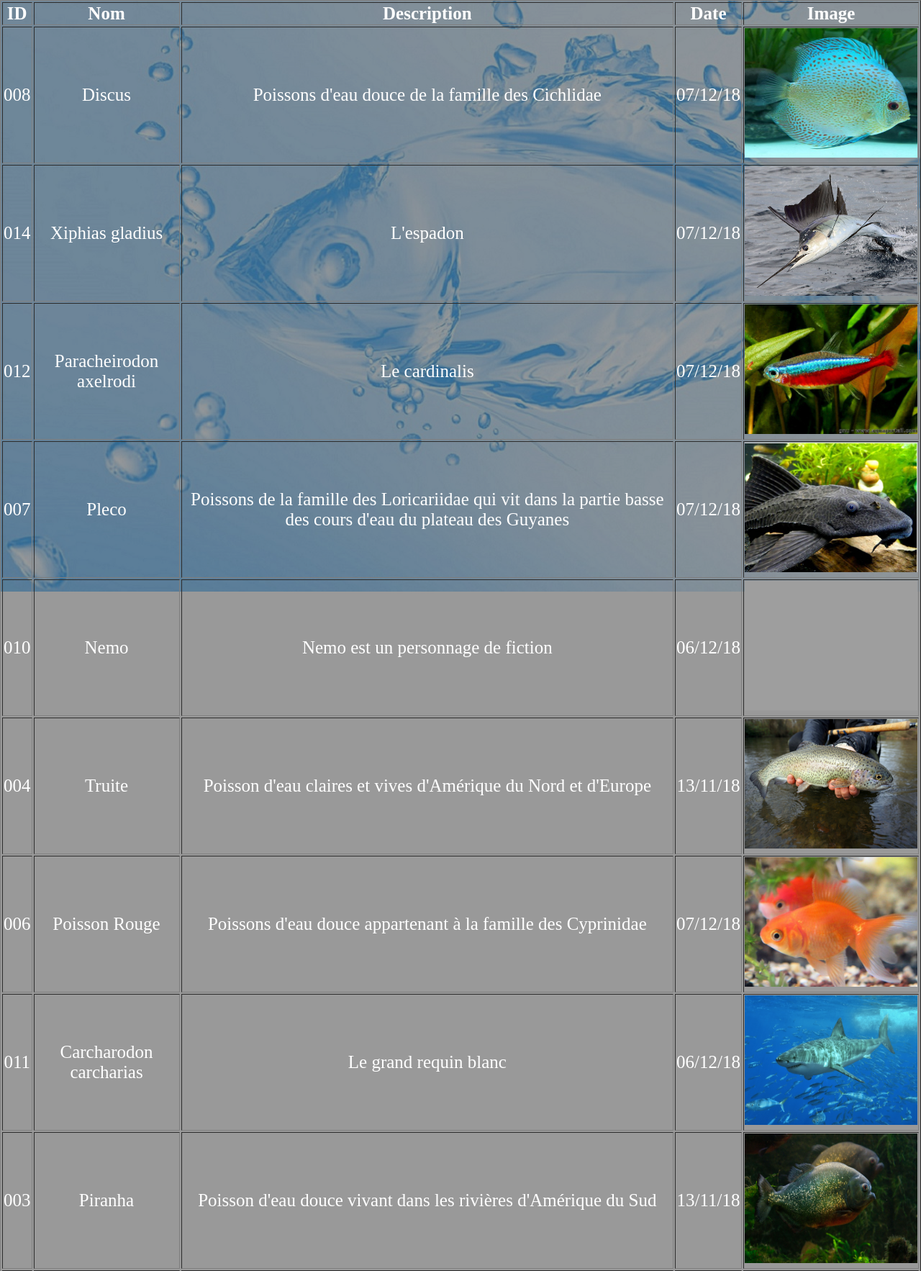
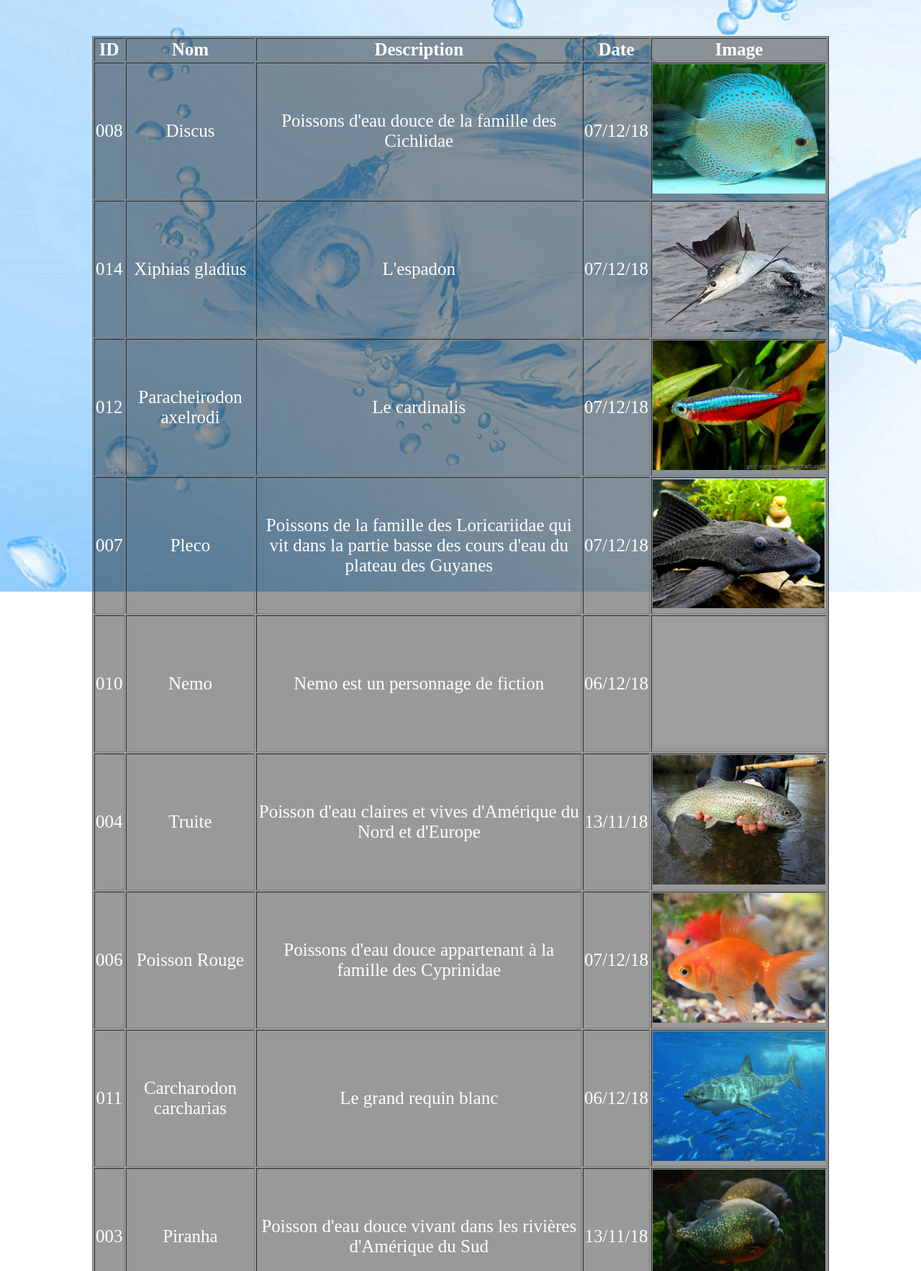
Before and after one commit to Doug71/poissons, a PHP site: page /catalogue.php in a window 1280 px wide. Shown: the part 153-1919 px from the top of the page at 72% size. Run offline with PHP 8.4, Linux system fonts and the light colour scheme; grey boxes are pictures that could not be loaded.

Commit message:
mise à jour 13/12/2018

```diff
--- a/catalogue.php
+++ b/catalogue.php
@@ -13,12 +13,11 @@
         <?php
             include("header.php");
         ?>
-
+            <article class='tableau'>
                     <?php
                         include("lecture.php");
                     ?>
-            </table>
-        </section>
+            </article>
     </body>
 
 </html>
--- a/header.php
+++ b/header.php
@@ -12,7 +12,7 @@
         </li>
         <li><a href="contact.php">CONTACT</a></li>
         <li id="recherche"><form action="catalogue.php" method="POST">
-        <input class="searchtext" type="text" name="recherche">
+        <input class="searchtext" type="text" name="recherche" required>
         <input class="recherche" type="submit" name="valider" value="Rechercher">
     </form></li>
     </ul>
--- a/lecture.php
+++ b/lecture.php
@@ -15,8 +15,8 @@
 
                 if ($tmp == 0)
                 {
-                    echo "<section class='tableau'>
-                    <table border = 1>
+                    echo "
+                    <table border = 1 >
                     <tr>
                     <th>ID</th>
                     <th>Nom</th>
@@ -43,7 +43,7 @@
                 if (!$elements[4]){
                     if ($tmp == 0)
                     {
-                        echo "<section class='tableau'>
+                        echo "
                         <table border = 1>
                         <tr>
                         <th>ID</th>
@@ -74,3 +74,4 @@
 
 closedir($handle);
 ?>
+            </table>
--- a/style.css
+++ b/style.css
@@ -12,6 +12,13 @@
         background: url("poisson.jpg") fixed no-repeat;
         height: 100%;
         width: 100%;
+    }
+
+article
+    {
+        width: 100%;
+        height: 50%;
+        /*overflow: scroll;*/
     }
 
 header
@@ -97,6 +104,7 @@
 
 .tableau
     {
+
         display: flex;
         justify-content: center;
     }
@@ -104,6 +112,8 @@
 table
     {
         background-color: rgba(0,0,0,0.4);
+        width: 80%;
+        margin: 50px 0px 50px 0px;
     }
 
 th, td
```
